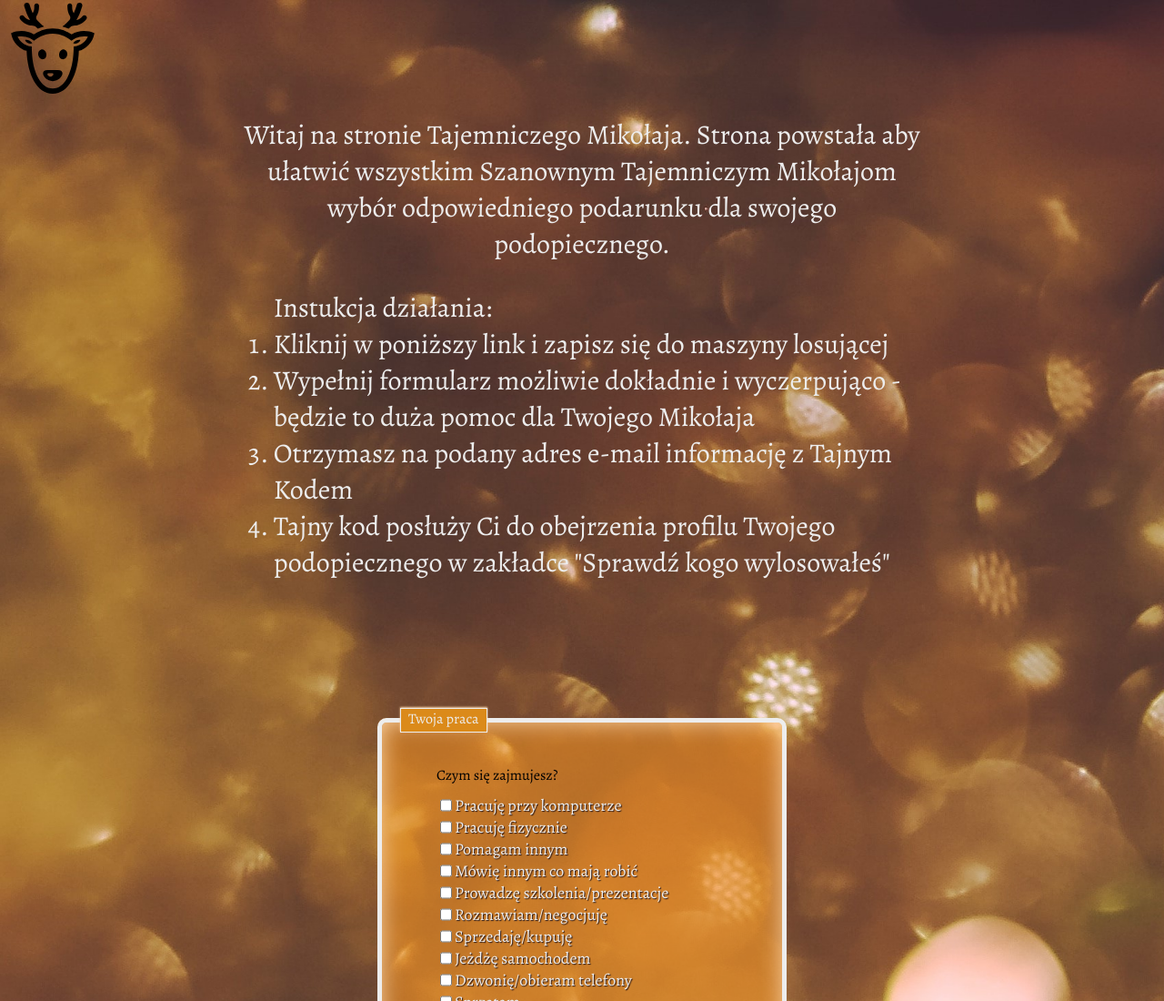
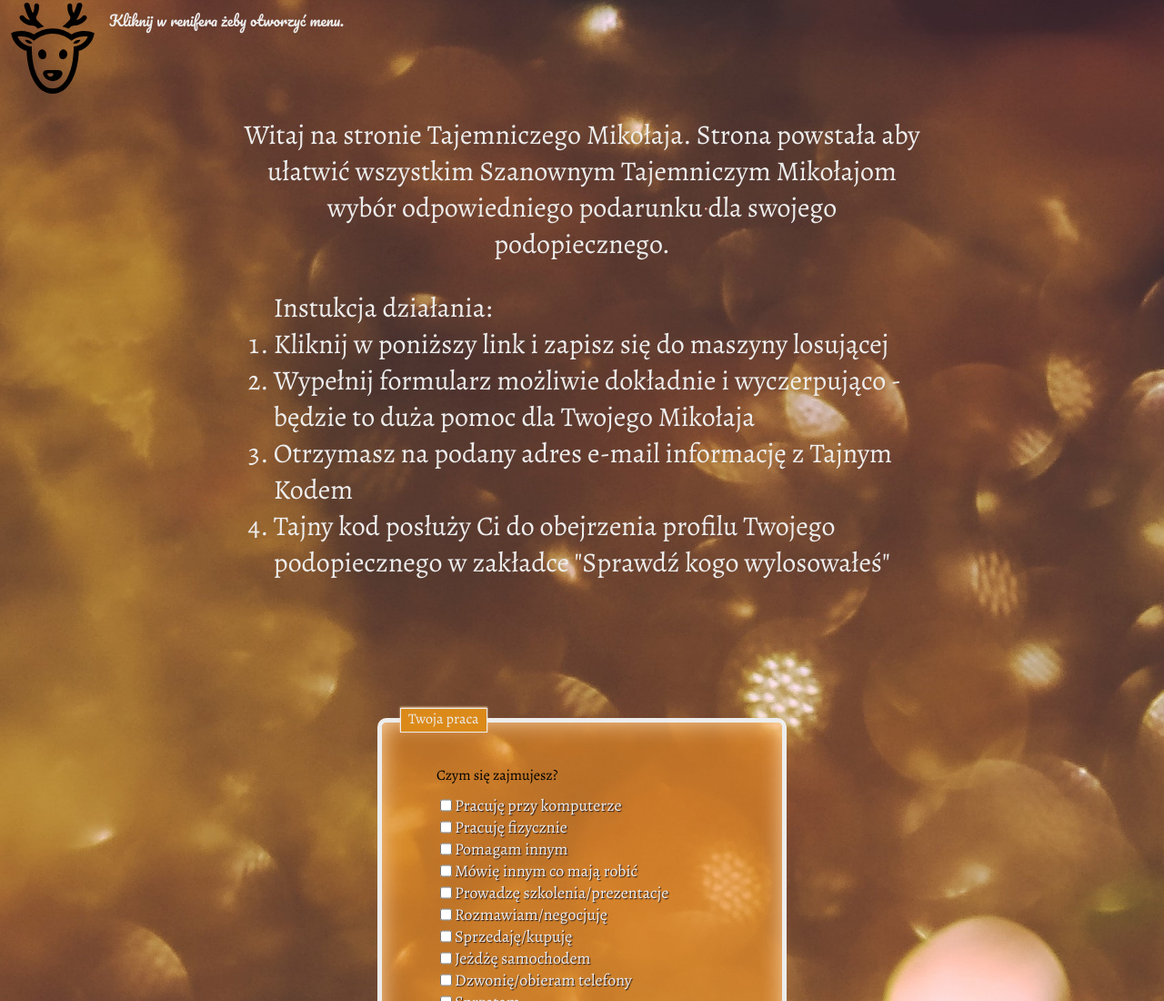
Before and after one commit to overkoper/secretSanta, a plain HTML site: page index.html in a window 1280 px wide. Shown: the top 1100 px of the page at 91% size. Drawn offline with nearby package versions, Linux system fonts and the light colour scheme.

Commit message:
first commit

```diff
--- a/index.html
+++ b/index.html
@@ -13,6 +13,7 @@
 <body>
     <header>
     <img src="img/iconmonstr-christmas-26.svg" class="logo" id="logo"/>
+    <div class="alert">Kliknij w renifera żeby otworzyć menu.</div>
     <nav class="hidden" id="navbar">
     <div id="nawigacja">
             <div class="linki">
--- a/main.css
+++ b/main.css
@@ -8,6 +8,13 @@
     display: none;
 }
 /* menu nawigacyjne */
+.alert{
+    position: fixed;
+    height: 100px;
+    width: 300px;
+    color: #ededed;
+    left: 120px;
+}
 .logo{
     z-index: 1000;
     margin-top: -5px;
--- a/scripts.js
+++ b/scripts.js
@@ -1,8 +1,10 @@
-// chowane menu navigacji
+// chowane menu navigacji & znikający alert do menu
 var logo = document.querySelector("#logo");
     navbar = document.querySelector("#navbar");
+    alert = document.querySelector(".alert");
 logo.addEventListener("click", function(){
     navbar.classList.toggle("hidden");
+    alert.classList.add("hidden");
 }, false);
 
 // chowane pole w formularzu praca
```
